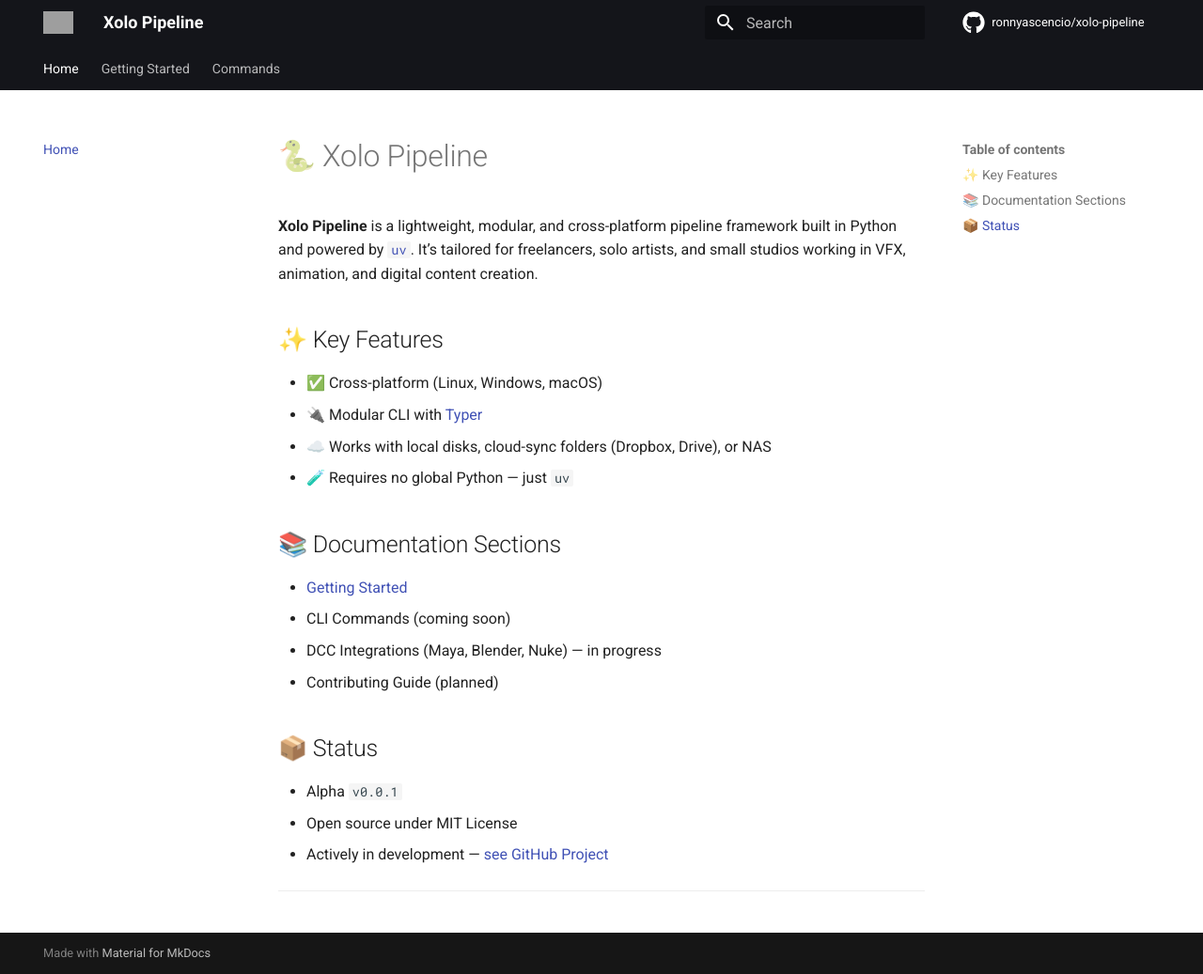
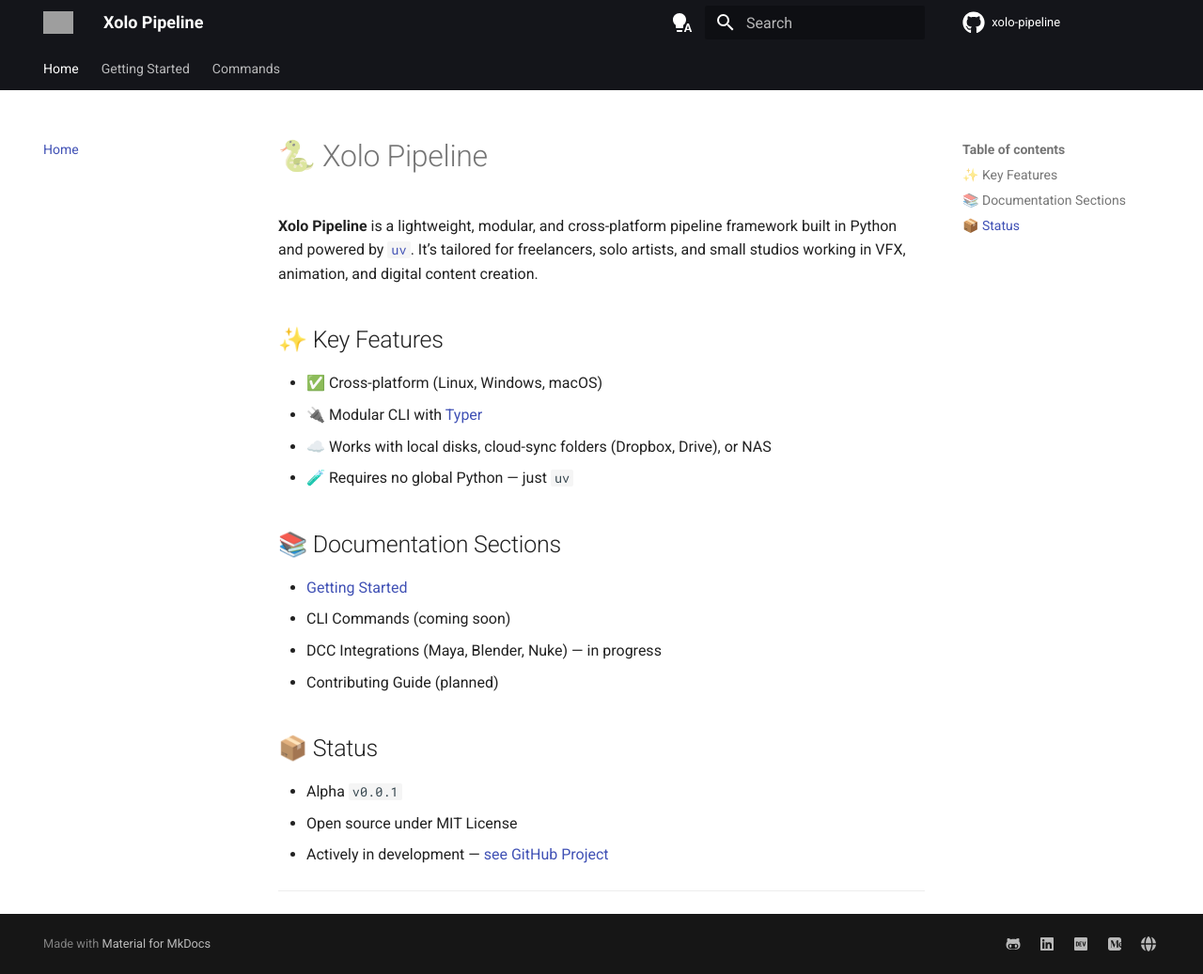
Before and after one commit to xololab/xolo-pipeline, an MkDocs documentation site: the page built from docs/index.md, in a window 1280 px wide and 1037 px high. Shown: the whole window at 94% size. Built offline with MkDocs 1.6.1 and Material for MkDocs 9.7.7, drawn with Linux system fonts in a browser that asks for light colours; comment, search, counter and statistics services are not loaded; grey boxes are pictures that could not be loaded.

Commit message:
docs theme updated

```diff
--- a/mkdocs.yml
+++ b/mkdocs.yml
@@ -8,7 +8,7 @@
 site_url: https://xolo.ronnyascencio.com
 use_directory_urls: false
 repo_url: https://github.com/ronnyascencio/xolo-pipeline
-repo_name: ronnyascencio/xolo-pipeline
+repo_name: xolo-pipeline
 
 theme:
   name: material
@@ -20,9 +20,25 @@
     - content.code.copy
     - content.code.annotate
   palette:
-    - scheme: default
+    - media: "(prefers-color-scheme)"
+      toggle:
+        icon: material/lightbulb-auto
+        name: Switch to light mode
+    - media: '(prefers-color-scheme: light)'
+      scheme: default
       primary: black
-      accent: indigo
+      accent: teal
+      toggle:
+        icon: material/lightbulb
+        name: Switch to dark mode
+    - media: '(prefers-color-scheme: dark)'
+      scheme: slate
+      primary: black
+      accent: teal
+      toggle:
+        icon: material/lightbulb-outline
+        name: Switch to system preference
+  language: en
   icon:
     repo: fontawesome/brands/github
 
@@ -45,3 +61,19 @@
   - mkdocstrings:
       handlers:
         python: {}
+
+
+extra:
+  social:
+    - icon: fontawesome/brands/github-alt
+      link: https://github.com/ronnyascencio/xolo-pipeline
+#    - icon: fontawesome/brands/twitter
+#      link: https://twitter.com/ronny_ascencio
+    - icon: fontawesome/brands/linkedin
+      link: https://www.linkedin.com/in/ronnyascencio
+    - icon: fontawesome/brands/dev
+      link: https://dev.to/ronnyascencio
+    - icon: fontawesome/brands/medium
+      link: https://medium.com/@ronnyascencio
+    - icon: fontawesome/solid/globe
+      link: https://ronnyascencio.com
```
